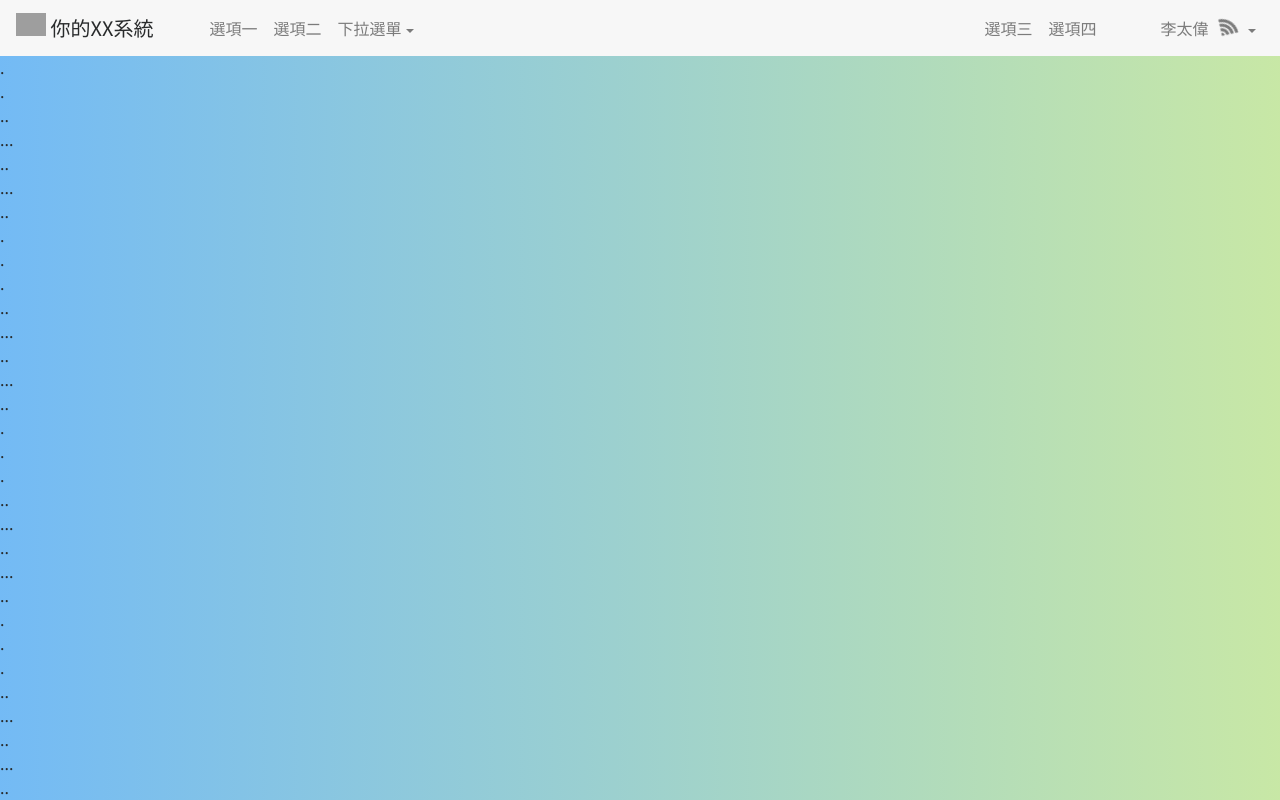
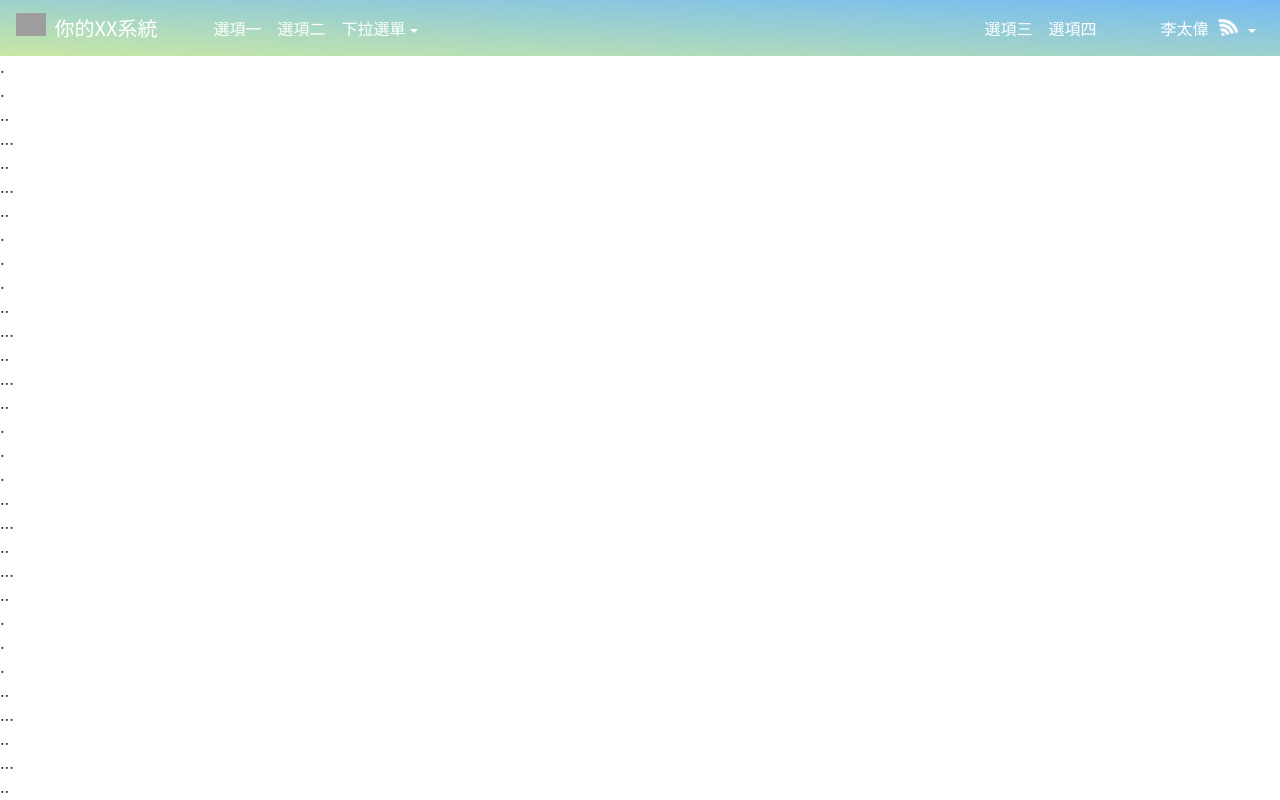
Before and after one commit to meyu/template-uch-navbar, a plain HTML site: page index.html in a window 1280 px wide. Shown: the top 800 px of the page. Drawn offline with nearby package versions, Linux system fonts and the light colour scheme; grey boxes are pictures that could not be loaded; a script that the page names is missing.

Commit message:
選單排版參數化

```diff
--- a/css/style.css
+++ b/css/style.css
@@ -1,12 +1,27 @@
 @import url(//fonts.googleapis.com/earlyaccess/notosanstc.css);
 @import url(https://maxcdn.bootstrapcdn.com/font-awesome/4.7.0/css/font-awesome.min.css);
 body {
-	background: linear-gradient(to right, rgba(100,179,244,0.9), rgba(194,229,156,0.9));
-	font-family: 'Noto Sans TC', sans-serif;
-	font-weight: 300;
 	margin-top: 55px;
 }
 .slow-spin {
   -webkit-animation: fa-spin 55s infinite linear;
   animation: fa-spin 55s infinite linear;
 }
+
+/* 選單字型 */
+nav {
+	font-family: 'Noto Sans TC', sans-serif;
+	font-weight: 300;
+}
+/* 標題字顏色 */
+.navbar-light .navbar-brand, .navbar-light .navbar-toggler {
+	color: white !important;
+}
+/* 選單字顏色 */
+.navbar-light .navbar-nav .nav-link {
+		color: white;
+}
+/* 選單底色 */
+.navbar-fancy {
+	background: linear-gradient(to left bottom, rgba(100,179,244,0.9), rgba(194,229,156,0.9));
+}
--- a/index.html
+++ b/index.html
@@ -18,11 +18,11 @@
 <body>
   <!-- 置頂MENU BAR -->
 <!-- 顏色可自訂，如：navbar-light bg-faded、navbar-inverse bg-inverse、navbar-inverse bg-primary，或使用 navbar-light 並添加屬性 style="background-color: #??????;" -->
-<nav class="navbar navbar-toggleable-sm fixed-top navbar-light bg-faded">
+<nav class="navbar navbar-toggleable-sm fixed-top navbar-light navbar-fancy">
 
 	<!-- 標題 -->
 	<a class="navbar-brand mr-5">
-		<img class="d-inline-block align-top" src="http://www.uch.edu.tw/uploads/archive_file_multiple/file/585c89a4141b9b31010000f6/uchlogo_only.png" width="30">
+		<img class="d-inline-block align-top mr-1" src="http://www.uch.edu.tw/uploads/archive_file_multiple/file/585c89a4141b9b31010000f6/uchlogo_only.png" width="30">
 		<span>你的XX系統</span>
 	</a>
 
```
